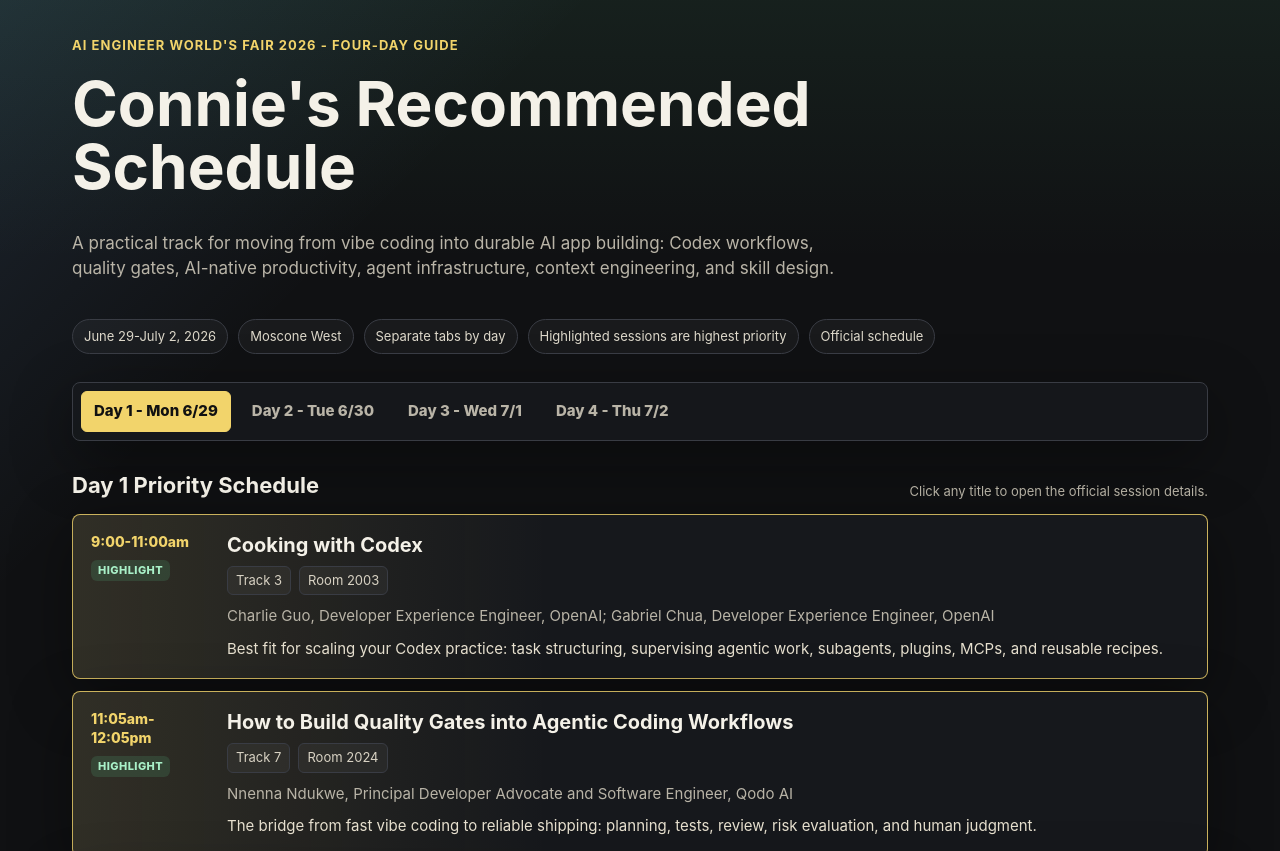
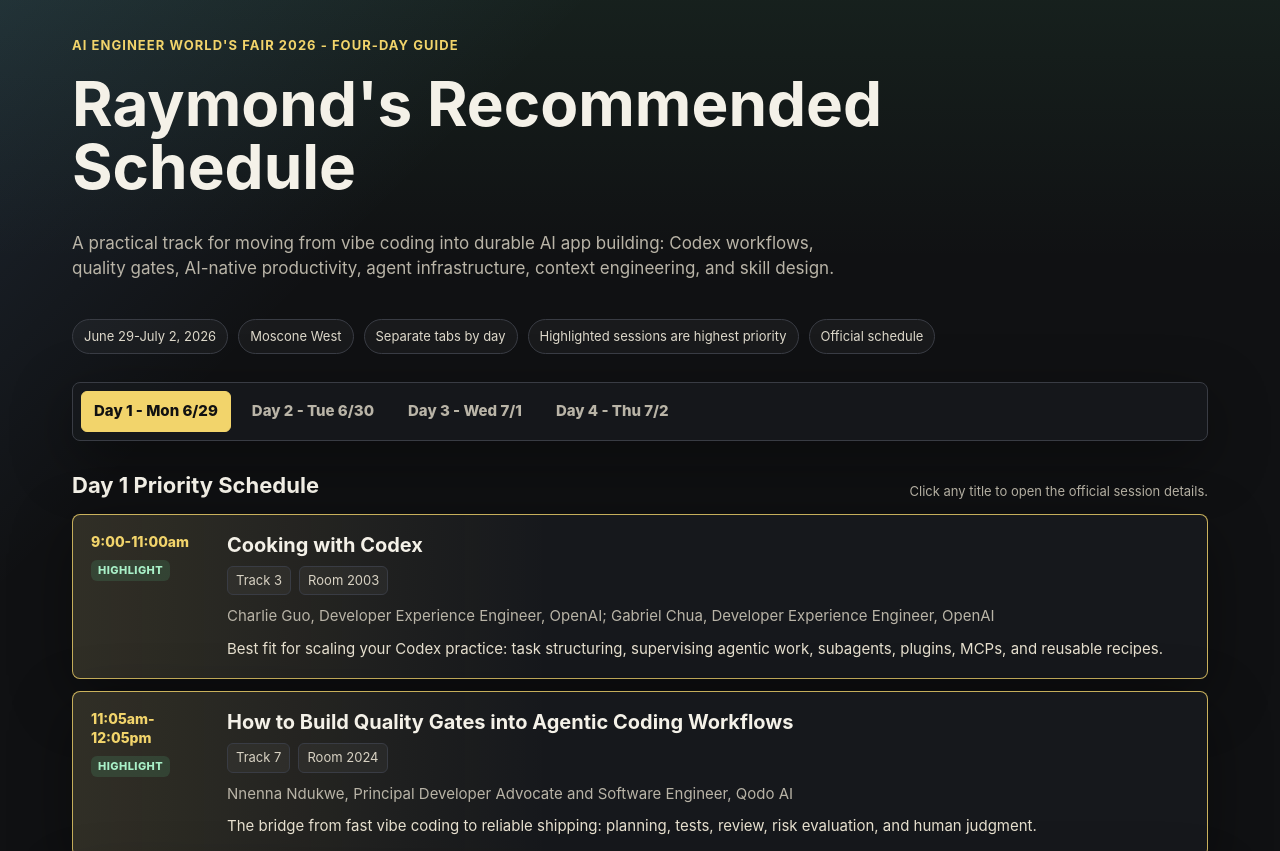
Before and after one commit to 2raymondlee/ai-engineer-worldsfair-schedule, a plain HTML site: page outputs/ai-engineer-recommended-schedule.html in a window 1280 px wide. Shown: the top 851 px of the page. Drawn offline with Linux system fonts and the light colour scheme.

Commit message:
Update GitHub schedule title for Raymond

```diff
--- a/outputs/ai-engineer-recommended-schedule.html
+++ b/outputs/ai-engineer-recommended-schedule.html
@@ -358,7 +358,7 @@
   <main class="page">
     <header>
       <div class="eyebrow">AI Engineer World's Fair 2026 - Four-Day Guide</div>
-      <h1>Connie's Recommended Schedule</h1>
+      <h1>Raymond's Recommended Schedule</h1>
       <p class="intro">
         A practical track for moving from vibe coding into durable AI app building: Codex workflows, quality gates,
         AI-native productivity, agent infrastructure, context engineering, and skill design.
```
